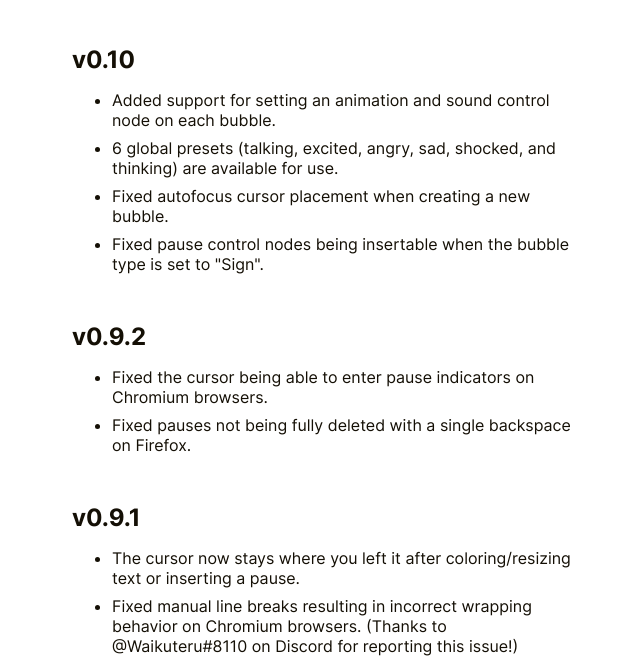
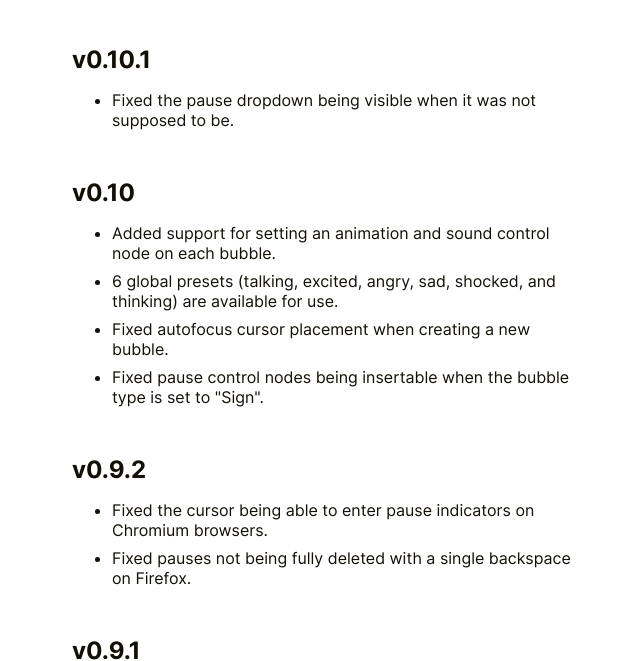
Before and after one commit to lisa-wolfgang/Bubble-Wrap, a website: page pages/changelog.html in a window 1280 px wide. Shown: the part 74-735 px from the top of the page, without its empty margins (318-958 px from the left). Drawn offline with Linux system fonts and the light colour scheme.

Commit message:
Update documentation for v0.10.1

```diff
--- a/pages/changelog.html
+++ b/pages/changelog.html
@@ -9,6 +9,12 @@
       <div class="app">
         <h1 class="title">Changelog</h1>
         <div class="list-container">
+          <div class="list-item">
+            <h2 class="list-item-heading">v0.10.1</h2>
+            <ul>
+              <li>Fixed the pause dropdown being visible when it was not supposed to be.</li>
+            </ul>
+          </div>
           <div class="list-item">
             <h2 class="list-item-heading">v0.10</h2>
             <ul>
```
Also changed, not shown: index.html (+1 -1 lines).
